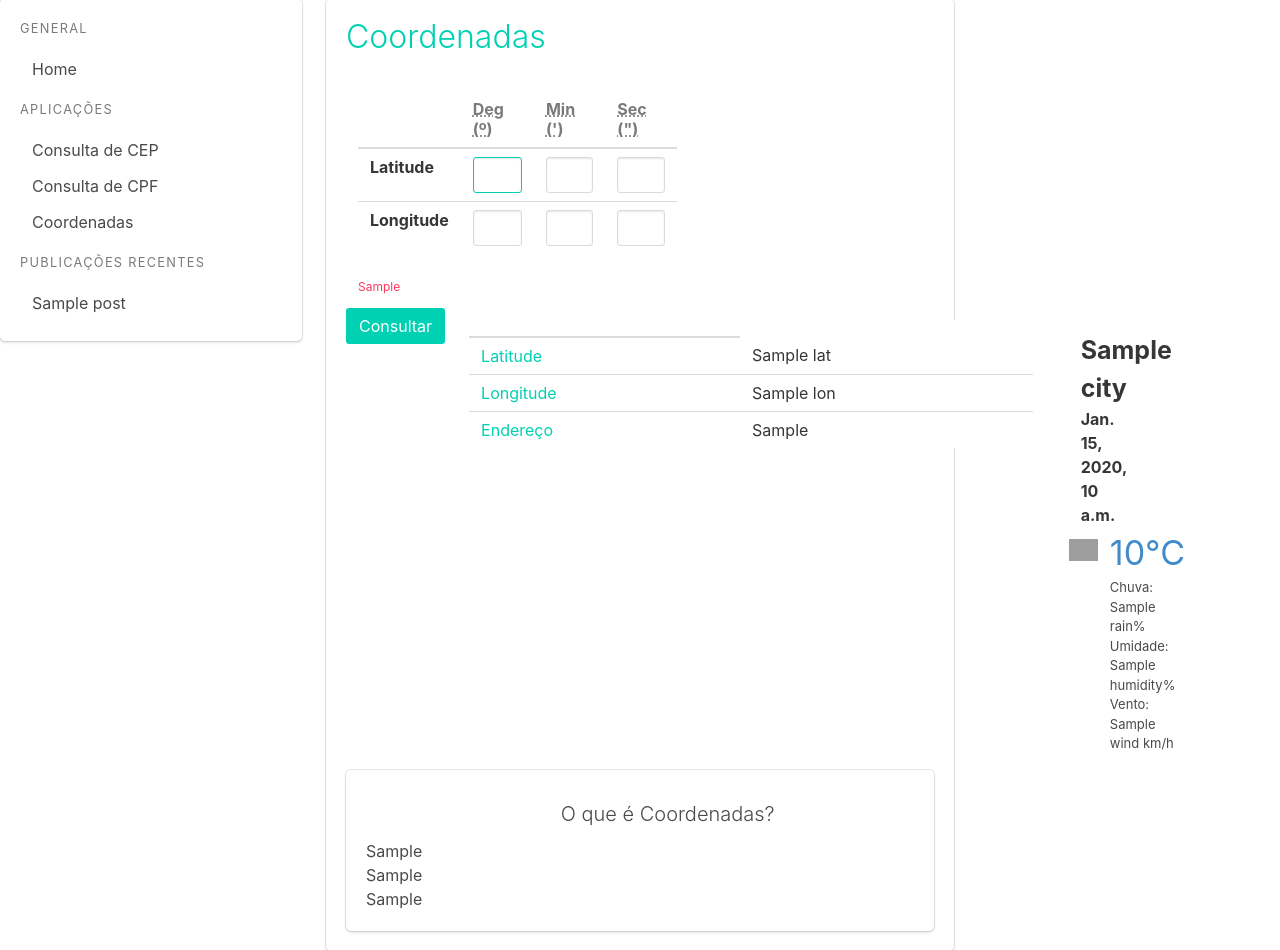
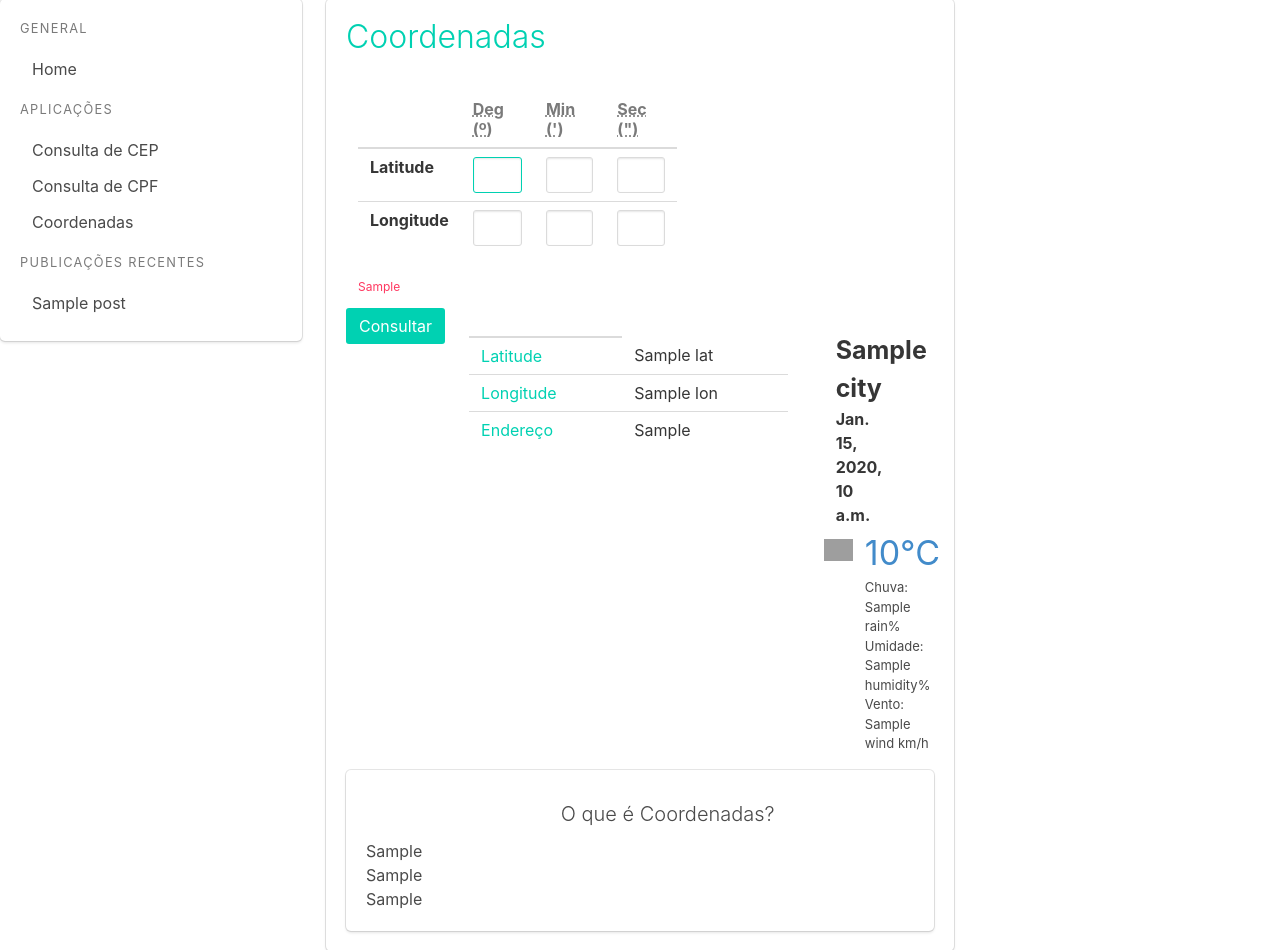
Before and after one commit to adaltopicotti/blog, a Django app: template blog/templates/application/coordinate.html in a window 1280 px wide; the page is wider, and only the part inside the window is pictured. Shown: the part 101-1051 px from the top of that part. Run offline with Django 3.2, Linux system fonts and the light colour scheme; tables that the repository leaves empty hold one stand-in row (values such as "Sample post"); the template is opened without the code that fills it: values that come from a table or form of the project are taken from there, most other values are stand-ins (such as "Sample title", 1, 10 or a date in 2020); grey boxes are pictures that could not be loaded.

Commit message:
Update coordinate.html

```diff
--- a/blog/templates/application/coordinate.html
+++ b/blog/templates/application/coordinate.html
@@ -40,7 +40,7 @@
                   <button type="submit" class="button is-primary">Consultar</button>
                 </p>
                 {% if geoInfo %}
-                <div class="column is-12">
+                <div class="column is-7">
                 <table class="table">
                 <thead>
                   <tr>
```
